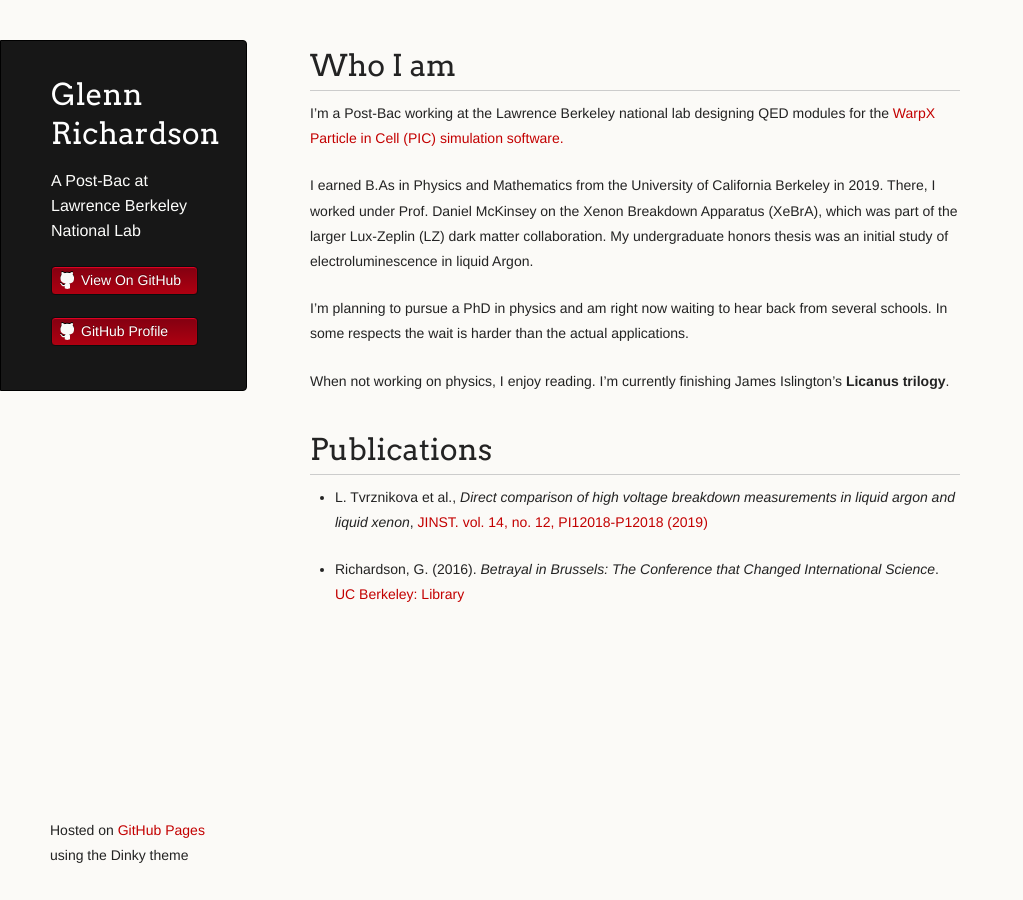
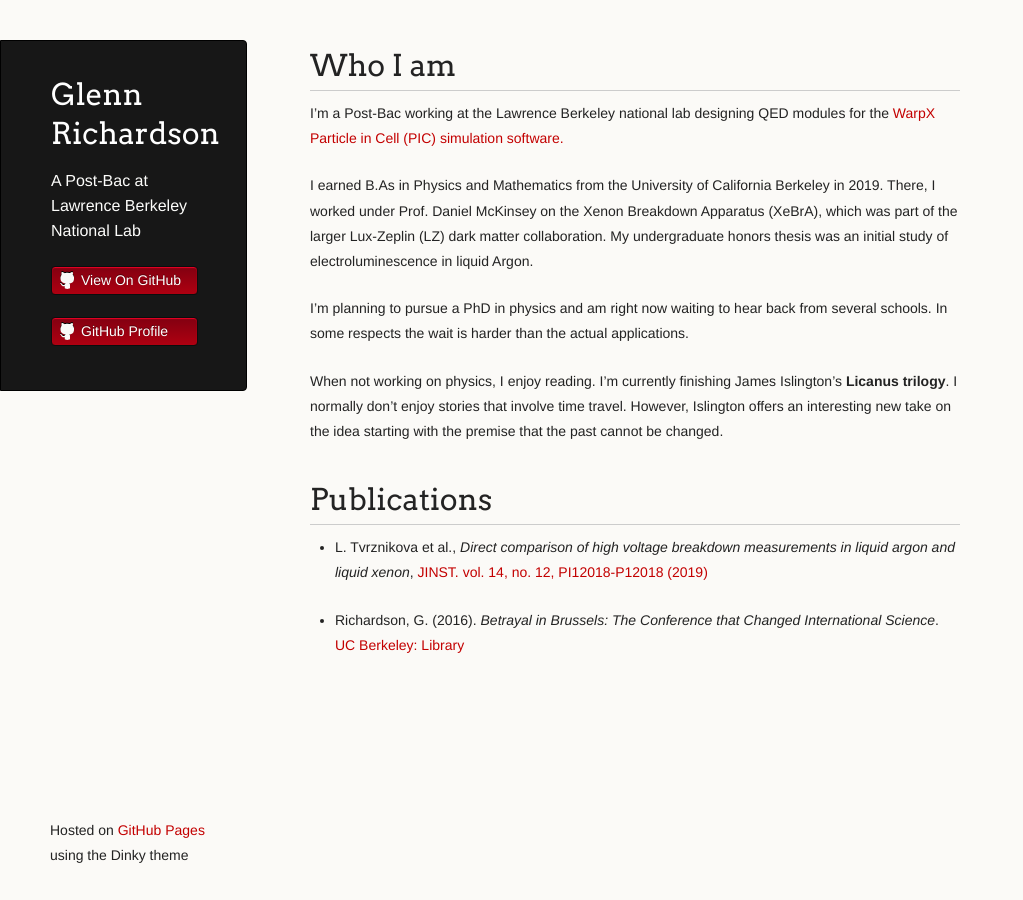
Before and after one commit to gtrichardson/gtrichardson.github.io, a Jekyll site: the page built from index.md, in a window 1280 px wide. Shown: the whole page, without its empty margins (0-1023 px from the left). Built offline with Jekyll 4.4.1, drawn with Linux system fonts in a browser that asks for light colours; our own code applies the rules of GitHub Pages for plain Markdown files.

Commit message:
added extra line

```diff
--- a/index.md
+++ b/index.md
@@ -10,7 +10,7 @@ I'm a Post-Bac working at the Lawrence Berkeley national lab designing QED modul
 
  I'm planning to pursue a PhD in physics and am right now waiting to hear back from several schools. In some respects the wait is harder than the actual applications.
 
- When not working on physics, I enjoy reading. I'm currently finishing James Islington's **Licanus trilogy**.
+ When not working on physics, I enjoy reading. I'm currently finishing James Islington's **Licanus trilogy**. I normally don't enjoy stories that involve time travel. However, Islington offers an interesting new take on the idea starting with the premise that the past cannot be changed.
 
 # Publications
  * L. Tvrznikova et al., _Direct comparison of high voltage breakdown measurements in liquid argon and liquid xenon_,
```
